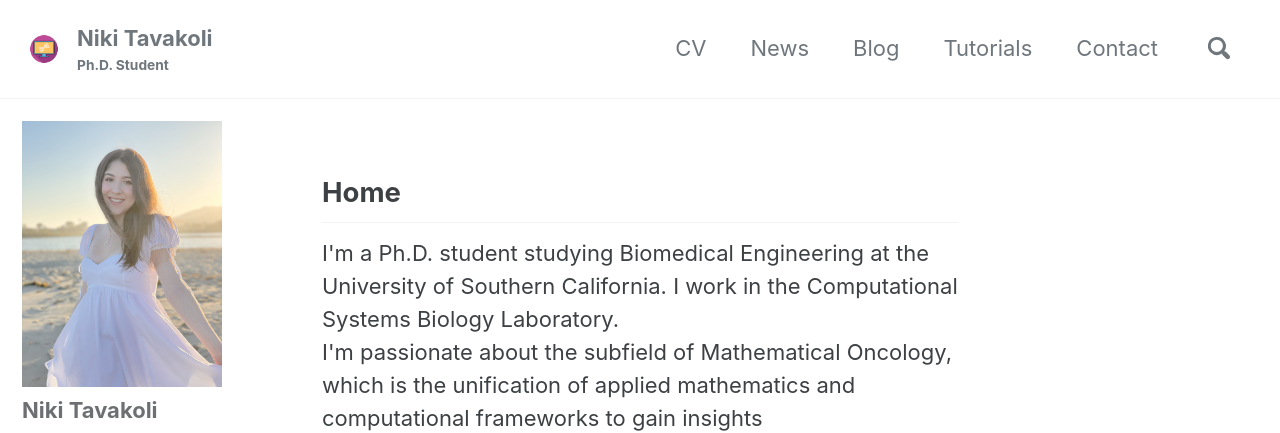
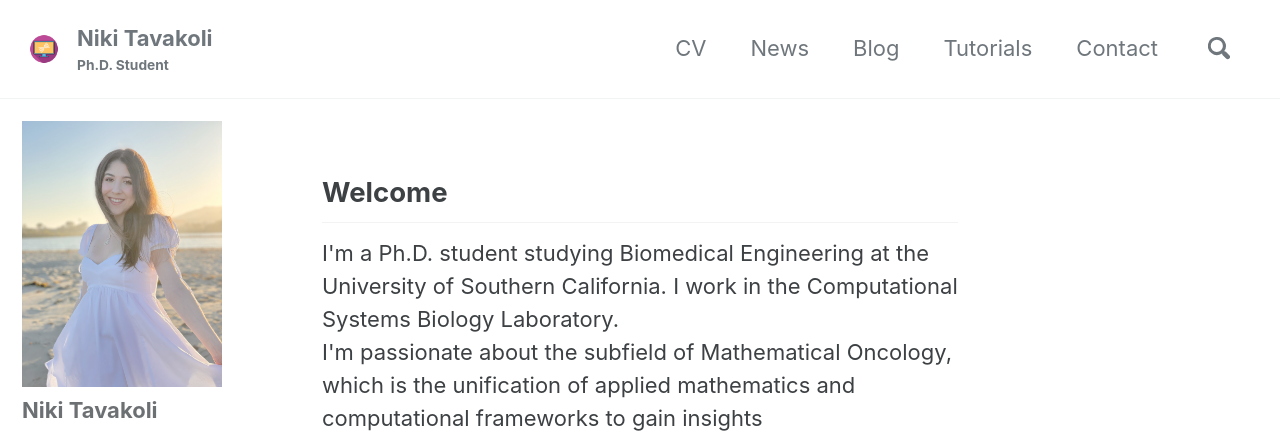
Before and after one commit to nikitavakoli/nikitavakoli.github.io, a Jekyll site: the page built from index.html, in a window 1280 px wide and 900 px high. Shown: the top 433 px of the window. Built offline with Jekyll 4.4.1, drawn with Linux system fonts in a browser that asks for light colours; cached includes are drawn as plain includes; nearby versions of some CDN libraries; the list of posts is cut into pages by our own code; comment, search, counter and statistics services are not loaded.

```diff
--- a/index.html
+++ b/index.html
@@ -3,7 +3,7 @@
 author_profile: true
 ---
 
-<h2 class="remove-whitespace">Home </h2>
+<h2 class="remove-whitespace">Welcome </h2>
  I'm a Ph.D. student studying Biomedical Engineering at the University of Southern California. I work in the Computational Systems Biology Laboratory.  <br>
 I'm passionate about the subfield of Mathematical Oncology, which is the unification of applied mathematics and computational frameworks to gain insights <br>
 into cancer mechanisms, progression, and targeted patient therapy.
```
